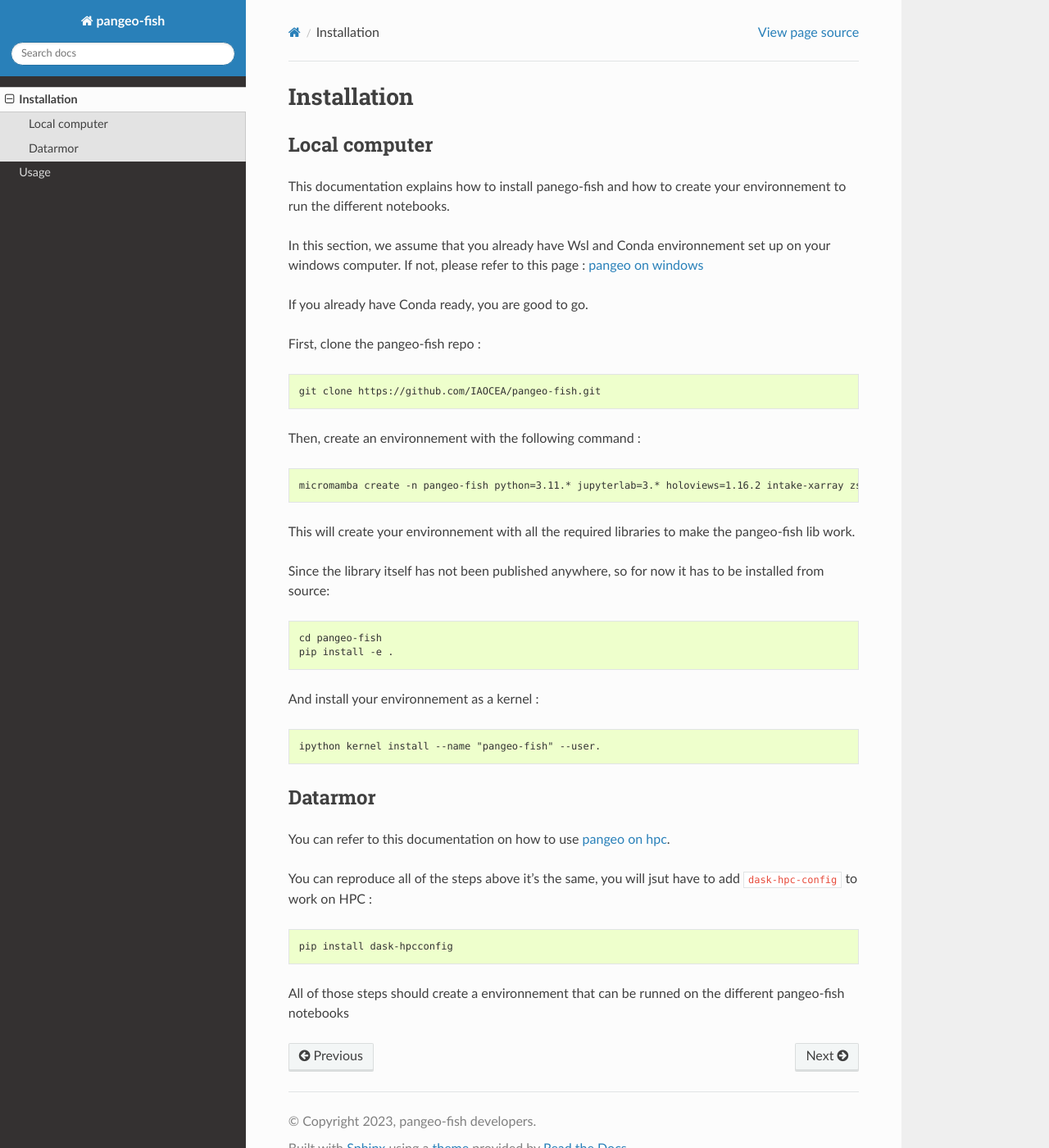
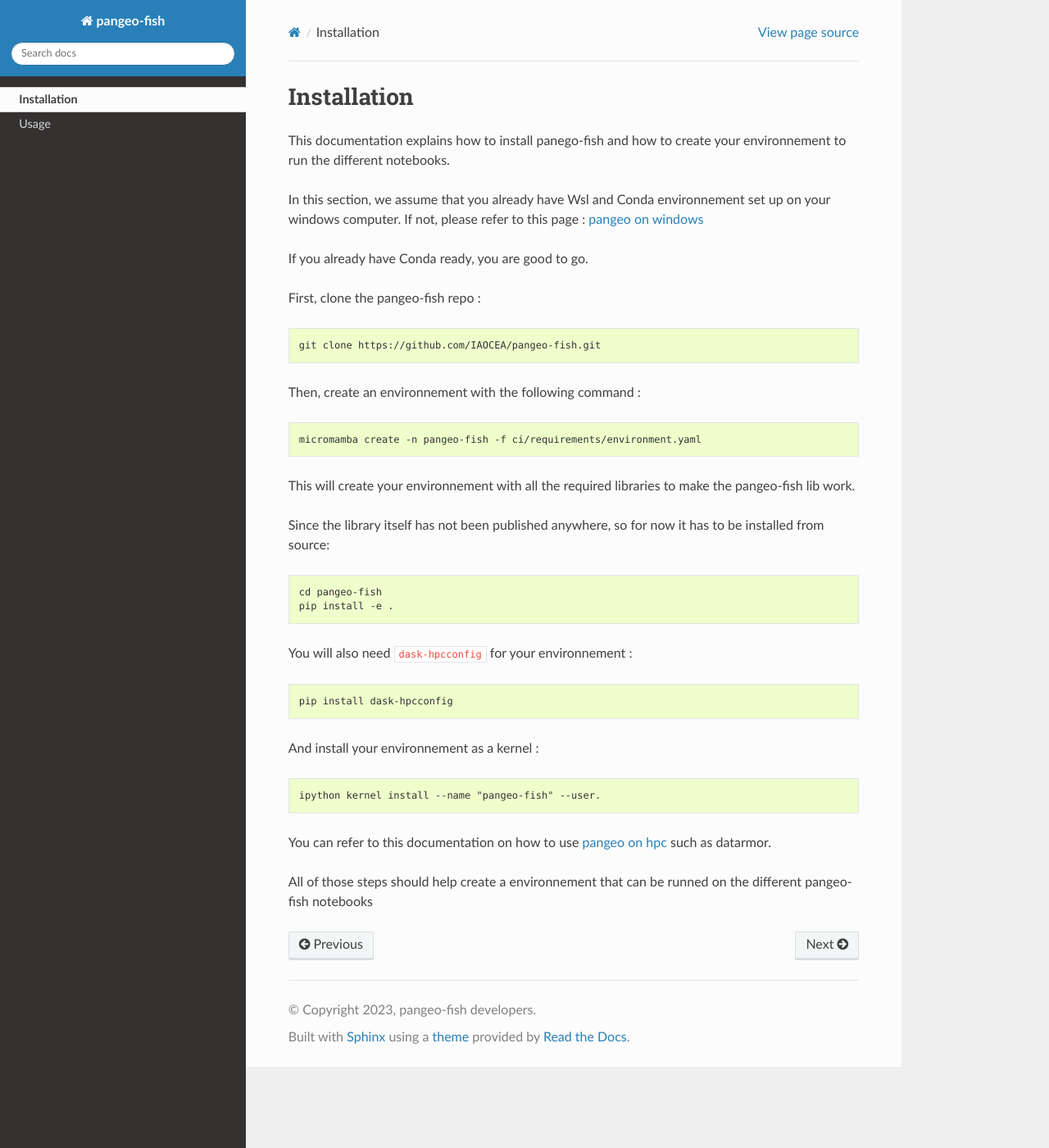
Before and after one commit to pangeo-fish/pangeo-fish, a Sphinx documentation site: the page built from docs/installation.md, in a window 1280 px wide and 1400 px high. Shown: the whole window at 82% size. Built offline with Sphinx 7.4.7 and the Read the Docs theme 2.0.0, drawn with Linux system fonts in a browser that asks for light colours.

Commit message:
Adding the steps from justus suggestions for completing the PR

````diff
--- a/docs/conf.py
+++ b/docs/conf.py
@@ -5,44 +5,41 @@
 
 # -- Project information -----------------------------------------------------
 # https://www.sphinx-doc.org/en/master/usage/configuration.html#project-information
+import sphinx_rtd_theme
 
-project = 'pangeo-fish'
+project = "pangeo-fish"
 author = "pangeo-fish developers"
 copyright = f"2023, {author}"
 
 # -- General configuration ---------------------------------------------------
 # https://www.sphinx-doc.org/en/master/usage/configuration.html#general-configuration
 
-extensions = ['sphinx.ext.autosummary',
-              'sphinx.ext.autodoc',
-              'sphinx.ext.doctest',
-              'autoapi.extension',
-              'sphinx_copybutton',
-              "myst_parser"
-             ]
+extensions = [
+    "sphinx.ext.autosummary",
+    "sphinx.ext.autodoc",
+    "sphinx.ext.doctest",
+    "autoapi.extension",
+    "sphinx_copybutton",
+    "myst_parser",
+]
 
 # # Document Python Code
-autoapi_type = 'python'
-autoapi_dirs = ['../pangeo_fish']
-autoapi_ignore = ['*ipynb*']
+autoapi_type = "python"
+autoapi_dirs = ["../pangeo_fish"]
+autoapi_ignore = ["*ipynb*"]
 
 
-import sys
-import os
-sys.path.insert(0, os.path.abspath('../pangeo_fish'))
-
-templates_path = ['_templates']
-exclude_patterns = ['_build', 'Thumbs.db', '.DS_Store','.ipynb_checkpoints']
+templates_path = ["_templates"]
+exclude_patterns = ["_build", "Thumbs.db", ".DS_Store", ".ipynb_checkpoints"]
 
 
 # -- Options for HTML output -------------------------------------------------
 # https://www.sphinx-doc.org/en/master/usage/configuration.html#options-for-html-output
 
-import sphinx_rtd_theme
 
-html_theme = 'sphinx_rtd_theme'
-pygments_style = 'sphinx'
+html_theme = "sphinx_rtd_theme"
+pygments_style = "sphinx"
 
 html_theme_path = [sphinx_rtd_theme.get_html_theme_path()]
 
-html_static_path = ['_static']
+html_static_path = ["_static"]
--- a/docs/installation.md
+++ b/docs/installation.md
@@ -1,6 +1,4 @@
 # Installation
-
-## Local computer
 
 This documentation explains how to install panego-fish and how to create your environnement to run the different notebooks.
 
@@ -17,7 +15,7 @@ git clone https://github.com/IAOCEA/pangeo-fish.git
 Then, create an environnement with the following command :
 
 ```console
-micromamba create -n pangeo-fish python=3.11.* jupyterlab=3.* holoviews=1.16.2 intake-xarray zstandard git cf_xarray h5netcdf hvplot datashader pint-xarray flox dask-image movingpandas geoviews=1.10.0 cmocean geopandas cartopy ffmpeg dask-labextension jupyterlab-git papermill -y
+micromamba create -n pangeo-fish -f ci/requirements/environment.yaml
 ```
 
 This will create your environnement with all the required libraries to make the pangeo-fish lib work.
@@ -29,21 +27,18 @@ cd pangeo-fish
 pip install -e .
 ```
 
+You will also need `dask-hpcconfig` for your environnement :
+
+```console
+pip install dask-hpcconfig
+```
+
 And install your environnement as a kernel :
 
 ```console
 ipython kernel install --name "pangeo-fish" --user.
 ```
 
+You can refer to this documentation on how to use [pangeo on hpc](https://gitlab.ifremer.fr/diam/pangeo_on_HPC) such as datarmor.
 
-## Datarmor
-
-You can refer to this documentation on how to use [pangeo on hpc](https://gitlab.ifremer.fr/diam/pangeo_on_HPC).
-
-You can reproduce all of the steps above it's the same, you will jsut have to add  `dask-hpc-config` to work on HPC :
-
-```console
-pip install dask-hpcconfig
-```
-
-All of those steps should create a environnement that can be runned on the different pangeo-fish notebooks
+All of those steps should help create a environnement that can be runned on the different pangeo-fish notebooks
````
